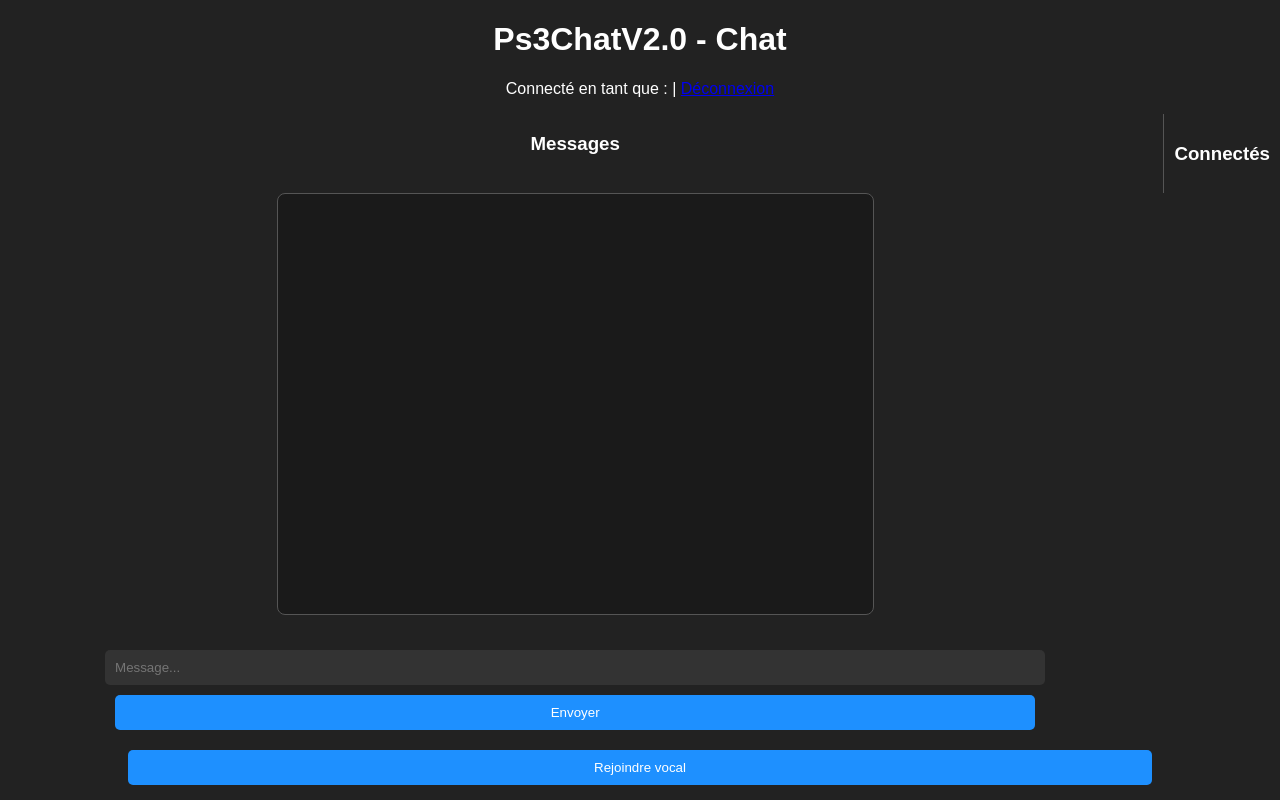
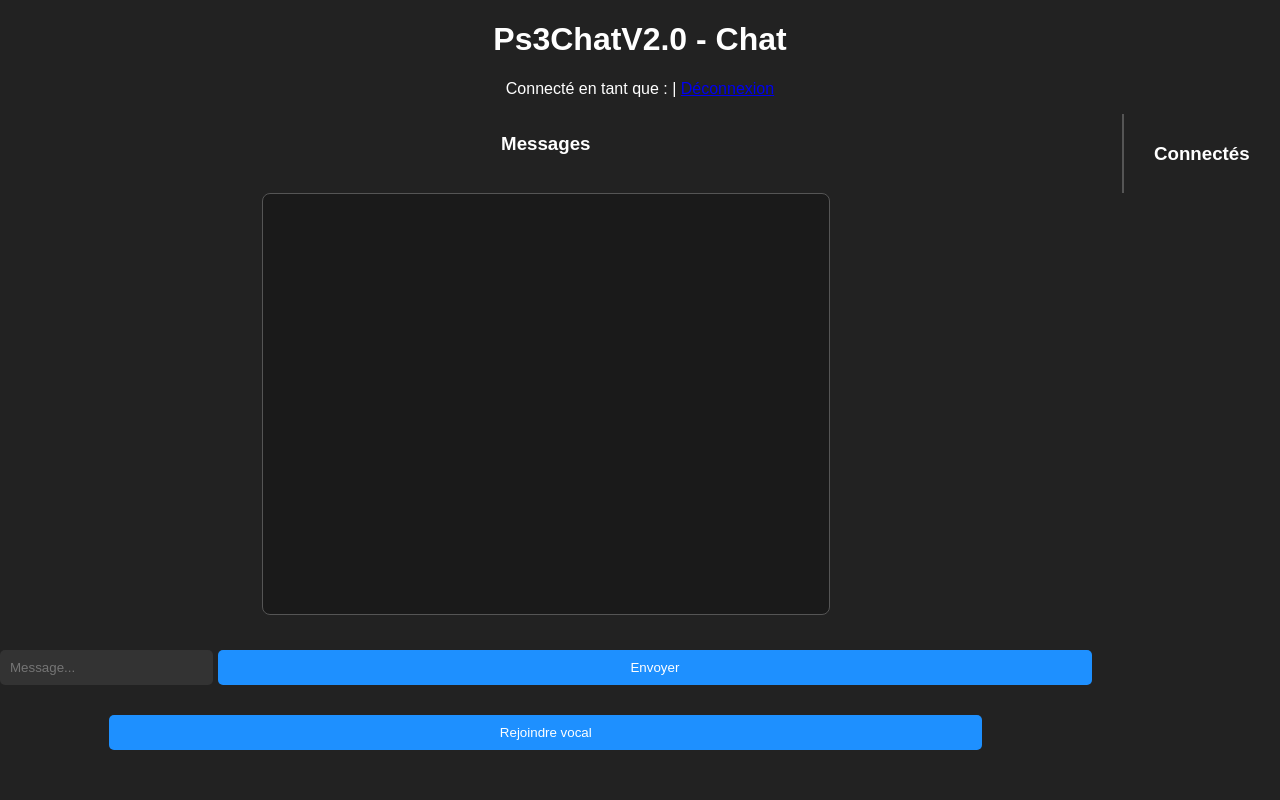
Before and after one commit to GabiMinecraft02/ps3chatV2, a Flask app: template templates/index.html in a window 1280 px wide. Run offline with Flask 3, Linux system fonts and the light colour scheme; the template is opened without the code that fills it, so the values that code supplies are empty.

Commit message:
Update index.html

```diff
--- a/templates/index.html
+++ b/templates/index.html
@@ -9,29 +9,32 @@
     <h1>Ps3ChatV2.0 - Chat</h1>
     <p>Connecté en tant que : {{ username }} | <a href="/logout">Déconnexion</a></p>
 
-<div style="display:flex; gap:3px; align-items:flex-start;">
+    <div style="display:flex; gap:20px; align-items:flex-start;">
 
         <!-- Chat -->
         <div style="flex:8; display:flex; flex-direction:column;">
             <h3>Messages</h3>
             <div id="chat-box" style="flex:1; overflow-y:scroll; border:1px solid #555; padding:10px; min-height:400px;"></div>
-        <form id="chat-form" style="margin-top:5px;">
-            <input type="text" id="chat-input" placeholder="Message..." style="width:80%;">
-            <button type="submit">Envoyer</button>
+
+            <!-- Formulaire avec input et bouton alignés -->
+            <form id="chat-form" style="margin-top:5px; display:flex; gap:5px;">
+                <input type="text" id="chat-input" placeholder="Message..." style="flex:1; padding:10px;">
+                <button type="submit" style="padding:10px 20px;">Envoyer</button>
             </form>
+
+            <!-- Bouton rejoindre vocal aligné à droite -->
+            <div style="text-align:right; margin-top:10px;">
+                <button onclick="window.location.href='/vocal'" style="padding:10px 20px;">Rejoindre vocal</button>
+            </div>
         </div>
 
-<section>
         <!-- Utilisateurs connectés -->
-    <div style="flex:1; margin-left: 10px; padding: 10px; border-left: 1px solid #555;">
+        <section style="flex:1; margin-left: 10px; padding: 10px; border-left: 2px solid #555;">
             <h3>Connectés</h3>
             <ul id="users-list" style="margin-top:0; padding-left:0; list-style:none;"></ul>
-    </div>
         </section>
 
     </div>
-
-    <button onclick="window.location.href='/vocal'">Rejoindre vocal</button>
 
     <script>
         const USERNAME = "{{ username }}";
```
Lines whose indentation alone changed are shown as unchanged.
